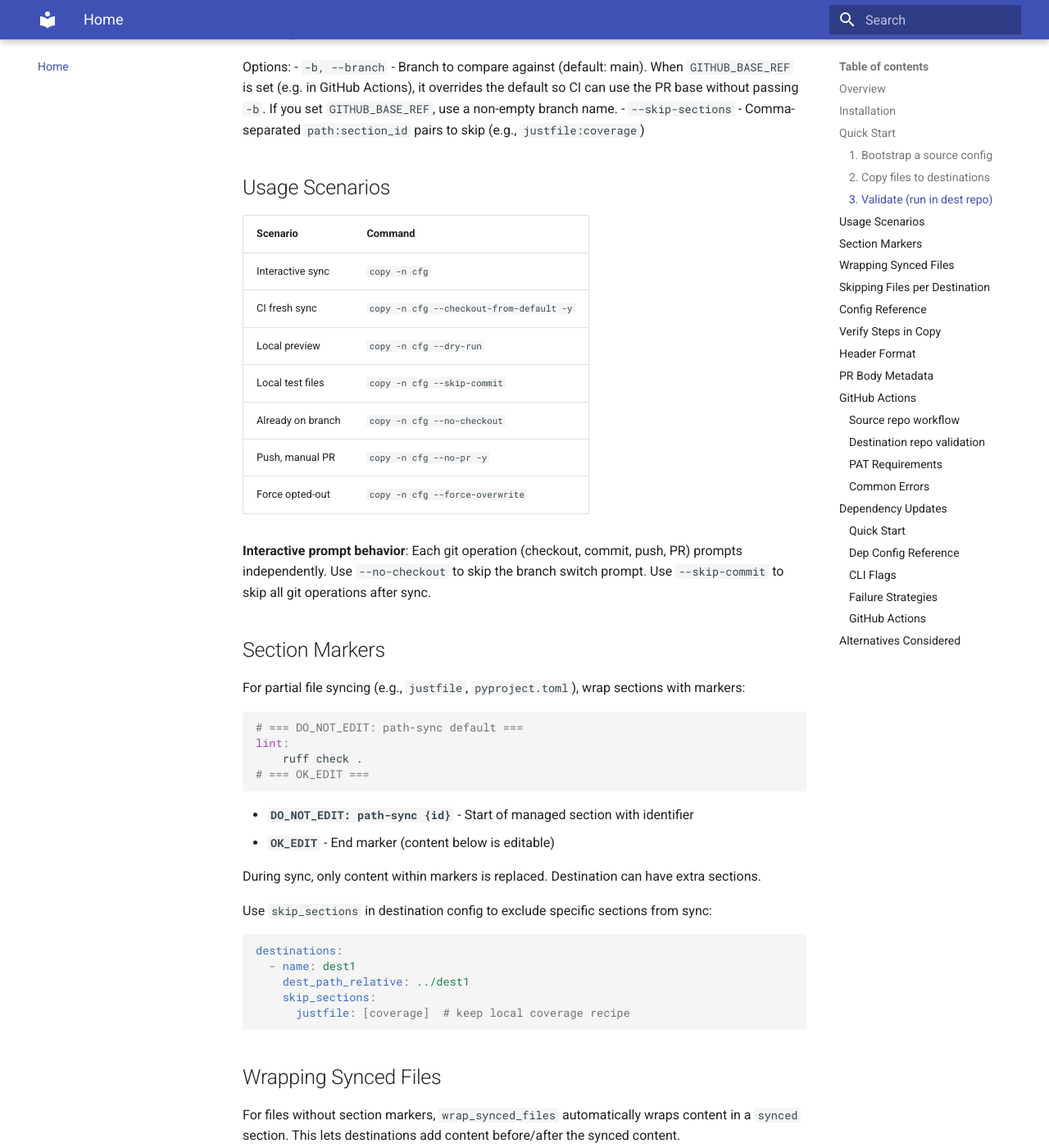
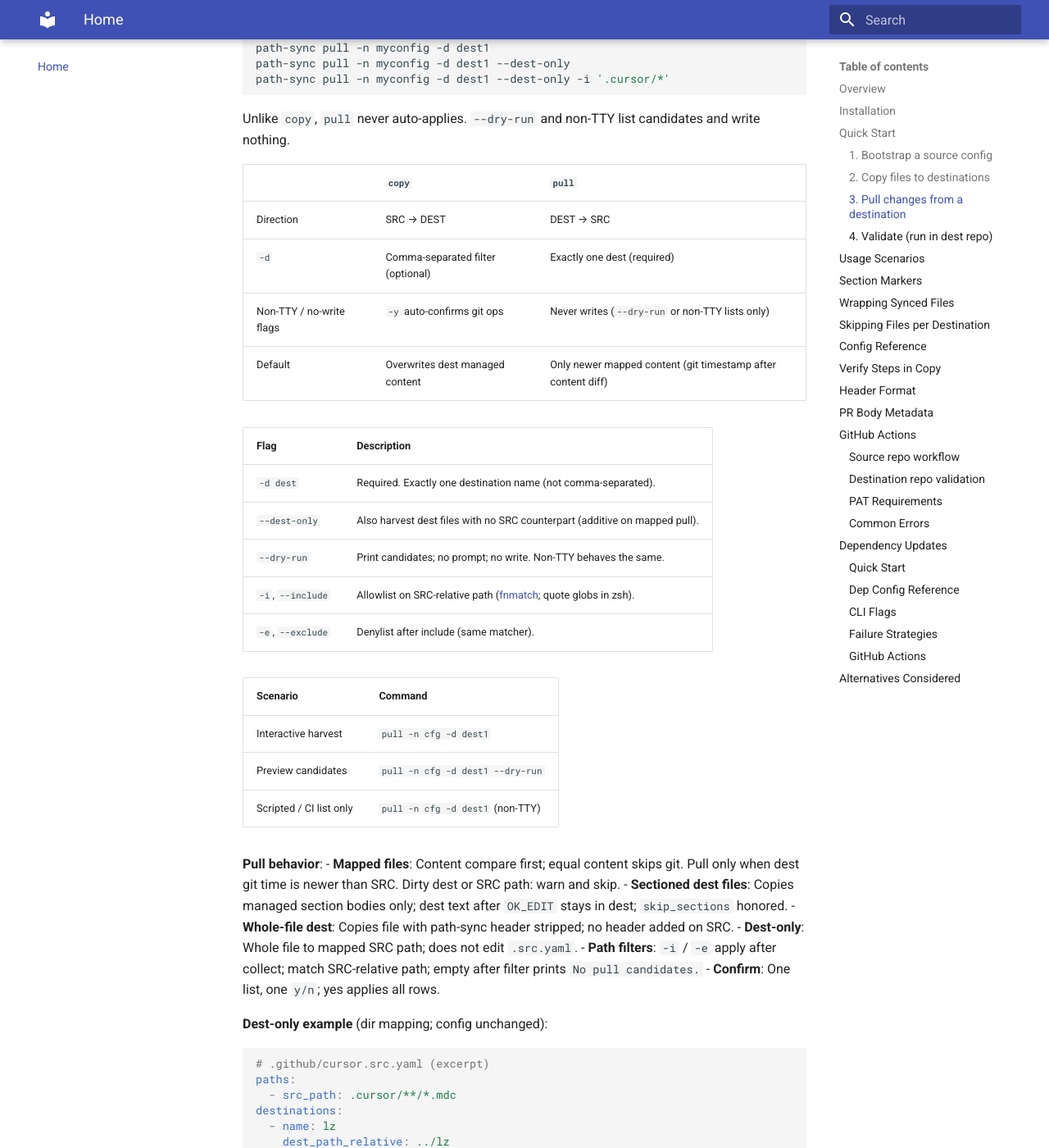
Before and after one commit to EspenAlbert/path-sync, an MkDocs documentation site: the page built from docs/index.md, in a window 1280 px wide and 1400 px high, scrolled down 2388 px. Shown: the whole window at 82% size. Built offline with MkDocs 1.6.1 and Material for MkDocs 9.7.7, drawn with Linux system fonts in a browser that asks for light colours; some of the changed text lies outside the part shown.

Commit message:
doc updates

````diff
--- a/.groups.yaml
+++ b/.groups.yaml
@@ -19,6 +19,12 @@ groups:
   owned_refs:
   - _internal.cmd_copy.CopyOptions
   - _internal.cmd_copy.copy
+- name: pull
+  owned_modules:
+  - _internal.cmd_pull
+  owned_refs:
+  - _internal.cmd_pull.PullOptions
+  - _internal.cmd_pull.pull
 - name: dep_update
   owned_modules:
   - _internal.cmd_dep_update
--- a/docs/index.md
+++ b/docs/index.md
@@ -25,6 +25,7 @@ Sync files from a source repo to multiple destination repos.
 - Files with headers are updated on each sync
 - Remove a header to opt-out (file becomes DEST-owned)
 - Orphaned files (removed from SRC) are deleted in DEST
+- Dest improvements can be harvested back to SRC with `pull` (local working tree only; you commit SRC yourself)
 - Idempotent: PR body is left unchanged when already synced from an equal or newer source commit
 - Stale PRs auto-close when source and destination are already in sync (zero file changes)
 
@@ -74,7 +75,72 @@ By default, prompts before each git operation. See [Usage Scenarios](#usage-scen
 | `--pr-reviewers` | Comma-separated PR reviewers |
 | `--pr-assignees` | Comma-separated PR assignees |
 
-### 3. Validate (run in dest repo)
+### 3. Pull changes from a destination
+
+Harvest newer dest content into SRC. Reads one dest working tree and writes into SRC. Does not commit, push, open a PR, or run `copy`. The dest repo must already exist at `dest_path_relative`.
+
+```bash
+path-sync pull -n myconfig -d dest1
+path-sync pull -n myconfig -d dest1 --dest-only
+path-sync pull -n myconfig -d dest1 --dest-only -i '.cursor/*'
+```
+
+Unlike `copy`, `pull` never auto-applies. `--dry-run` and non-TTY list candidates and write nothing.
+
+| | `copy` | `pull` |
+|---|--------|--------|
+| Direction | SRC → DEST | DEST → SRC |
+| `-d` | Comma-separated filter (optional) | Exactly one dest (required) |
+| Non-TTY / no-write flags | `-y` auto-confirms git ops | Never writes (`--dry-run` or non-TTY lists only) |
+| Default | Overwrites dest managed content | Only newer mapped content (git timestamp after content diff) |
+
+| Flag | Description |
+|------|-------------|
+| `-d dest` | Required. Exactly one destination name (not comma-separated). |
+| `--dest-only` | Also harvest dest files with no SRC counterpart (additive on mapped pull). |
+| `--dry-run` | Print candidates; no prompt; no write. Non-TTY behaves the same. |
+| `-i`, `--include` | Allowlist on SRC-relative path ([fnmatch](https://docs.python.org/3/library/fnmatch.html); quote globs in zsh). |
+| `-e`, `--exclude` | Denylist after include (same matcher). |
+
+| Scenario | Command |
+|----------|---------|
+| Interactive harvest | `pull -n cfg -d dest1` |
+| Preview candidates | `pull -n cfg -d dest1 --dry-run` |
+| Scripted / CI list only | `pull -n cfg -d dest1` (non-TTY) |
+
+**Pull behavior**:
+- **Mapped files**: Content compare first; equal content skips git. Pull only when dest git time is newer than SRC. Dirty dest or SRC path: warn and skip.
+- **Sectioned dest files**: Copies managed section bodies only; dest text after `OK_EDIT` stays in dest; `skip_sections` honored.
+- **Whole-file dest**: Copies file with path-sync header stripped; no header added on SRC.
+- **Dest-only**: Whole file to mapped SRC path; does not edit `.src.yaml`.
+- **Path filters**: `-i` / `-e` apply after collect; match SRC-relative path; empty after filter prints `No pull candidates.`
+- **Confirm**: One list, one `y/n`; yes applies all rows.
+
+**Dest-only example** (dir mapping; config unchanged):
+
+```yaml
+# .github/cursor.src.yaml (excerpt)
+paths:
+  - src_path: .cursor/**/*.mdc
+destinations:
+  - name: lz
+    dest_path_relative: ../lz
+```
+
+```bash
+# ../lz/.cursor/rules/bar.mdc exists; SRC has no bar.mdc yet
+path-sync pull -n cursor -d lz --dest-only
+```
+
+Creates `.cursor/rules/bar.mdc` in SRC. To limit a mixed dest-only list:
+
+```bash
+path-sync pull -n cursor -d lz --dest-only -i '.cursor/*'
+```
+
+See also: [pull command reference](docs/pull/index.md).
+
+### 4. Validate (run in dest repo)
 
 ```bash
 uvx path-sync validate-no-changes -b main
--- a/mkdocs.yml
+++ b/mkdocs.yml
@@ -33,6 +33,9 @@ nav:
     - UpdateEntry: dep_update/updateentry.md
     - VerifyConfig: dep_update/verifyconfig.md
     - VerifyStep: dep_update/verifystep.md
+  - pull:
+    - Overview: pull/index.md
+    - PullOptions: pull/pulloptions.md
   - validate_no_changes: validate_no_changes/index.md
 # === OK_EDIT: pkg-ext nav ===
 
````
Also changed, not shown: README.md (+67 -1 lines), docs/pull/index.md (added, +52 -0 lines), docs/pull/pulloptions.md (added, +33 -0 lines), 1 other file.
